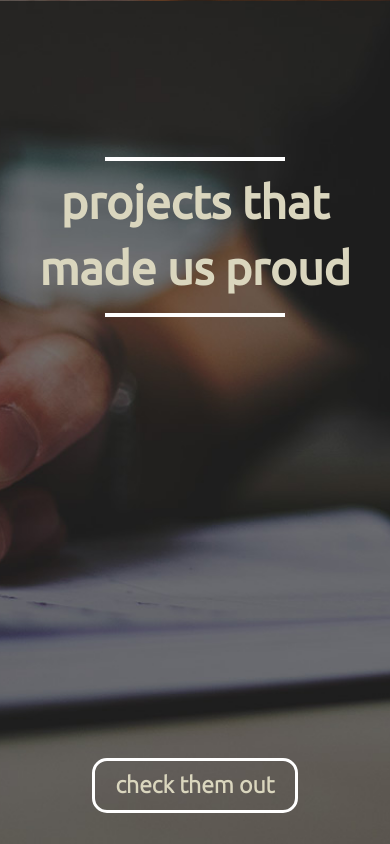
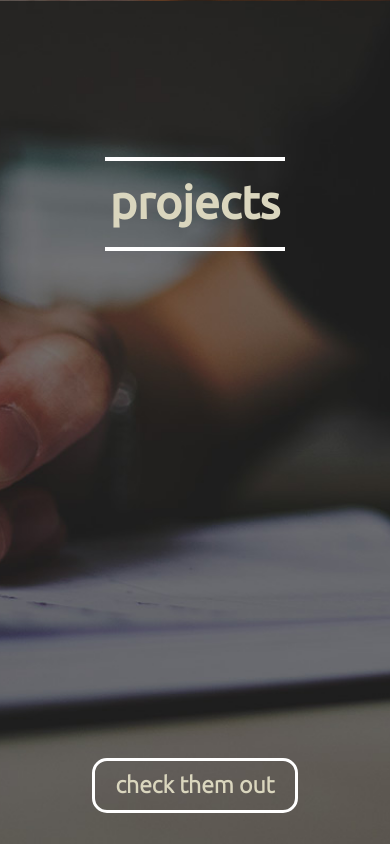
Before and after one commit to KatalpaApps/MainPage, a PHP site: page / in a window 390 px wide. Shown: the part 843-1687 px from the top of the page. Run offline with PHP 8.4, Linux system fonts and the light colour scheme.

Commit message:
resize window fix

```diff
--- a/css/app-responsive.css
+++ b/css/app-responsive.css
@@ -1,4 +1,4 @@
-@media only screen and (orientation: landscape) {
+@media only screen and (orientation: landscape) and (min-width : 1024px) {
     nav.push-menu-right {
     right: -300px
 }
@@ -42,6 +42,10 @@ body.pmr-open nav.push-menu-right {
 {
     padding-right: 0px;
 }
+.pmr-open
+{
+    overflow: hidden;
+}
 }
 @media screen and (max-width: 1980px)
 {
@@ -84,4 +88,10 @@ body.pmr-open nav.push-menu-right {
       font-size: 2.2em;
 
   }
+
 }
+@media (min-width: 1200px){
+.page-title .visible-lg {
+display: inline !important;
+}
+}
--- a/css/app.css
+++ b/css/app.css
@@ -81,7 +81,7 @@ nav.menu {
     -moz-transition: all 0.3s;
     -ms-transition: all 0.3s;
     -o-transition: all 0.3s;
-    transition: all 0.3s, height 0.1s;
+    transition: all 0.3s, height 0.01s;
 }
 nav.menu ul {
     list-style-type: none;
@@ -247,6 +247,11 @@ nav.push-menu-right button.close-menu {
     bottom: 5px;
     display: none;
 }
+
+.page-title .visible-xs, .page-title .visible-sm, .page-title .visible-md, .page-title .visible-lg {
+display: none !important;
+}
+
 /*==========  icons  ==========*/
 
 .icon {
--- a/index.htm
+++ b/index.htm
@@ -25,6 +25,29 @@
         <script src="js/app/general.js" type="text/javascript"></script>
 
         <!--end of javascript-->
+        <script type="text/javascript">
+            var isMobile = {
+    Android: function() {
+        return navigator.userAgent.match(/Android/i);
+    },
+    BlackBerry: function() {
+        return navigator.userAgent.match(/BlackBerry/i);
+    },
+    iOS: function() {
+        return navigator.userAgent.match(/iPhone|iPad|iPod/i);
+    },
+    Opera: function() {
+        return navigator.userAgent.match(/Opera Mini/i);
+    },
+    Windows: function() {
+        return navigator.userAgent.match(/IEMobile/i);
+    },
+    any: function() {
+        return (isMobile.Android() || isMobile.BlackBerry() || isMobile.iOS() || isMobile.Opera() || isMobile.Windows());
+    }
+};
+if( isMobile.any() ) alert($(window).height()+" "+$(window).innerHeight());
+        </script>
     </head>
     <body>
         <main id="content" class="group moduleLanding" role="main">
@@ -96,7 +119,7 @@
                 <section id="landing-projects" class="auto-height photo container-fluid text-center">
                     <div class="page-title">
                         <div class="hr-up"></div>
-                        <p><a href="projects.html">projects that made us proud</a></p>
+                        <p><a href="projects.html">projects <span class="visible-md visible-lg">that made us proud</span></a></p>
                         <div class="hr-down"></div>
                     </div>
                     <div class="subpage-footer center-content">
--- a/js/app/general.js
+++ b/js/app/general.js
@@ -1,4 +1,6 @@
     jQuery(document).ready(function(){
+        var windowHeight = $(window).height();
+        var windowInnerHeight = $(window).innerHeight();
 		bindMenuEvents();
 		bindArrowEvents();
 		scrollDown();
@@ -56,6 +58,6 @@
    }
     function resizeWindow(__iWindowHeight,__iWindowWidth)
   {
-    $(".auto-height").css("height",$(window).innerHeight()+"px");
+    $(".auto-height").css("height",__iWindowHeight + "px");
     $(".auto-padding").css("padding-top",__iWindowHeight * 0.5 +"px");
   }
--- a/js/app/landing.js
+++ b/js/app/landing.js
@@ -5,9 +5,16 @@
 
 	function resizeLandingWindow(__iWindowHeight,__iWindowWidth)
 	{
-		$(".auto-height").css("height",__iWindowHeight+"px");
+
+            if( isMobile.any()){
+                $(".auto-height").css("height",window.screen.height+"px");
+            }
+            else{
+           $(".auto-height").css("height",__iWindowHeight+"px");
+       }
+
         $(".auto-padding").css("padding-top",__iWindowHeight * 0.3 +"px");
-	}
+    }
 
 	function initLanding()
 	{
```
